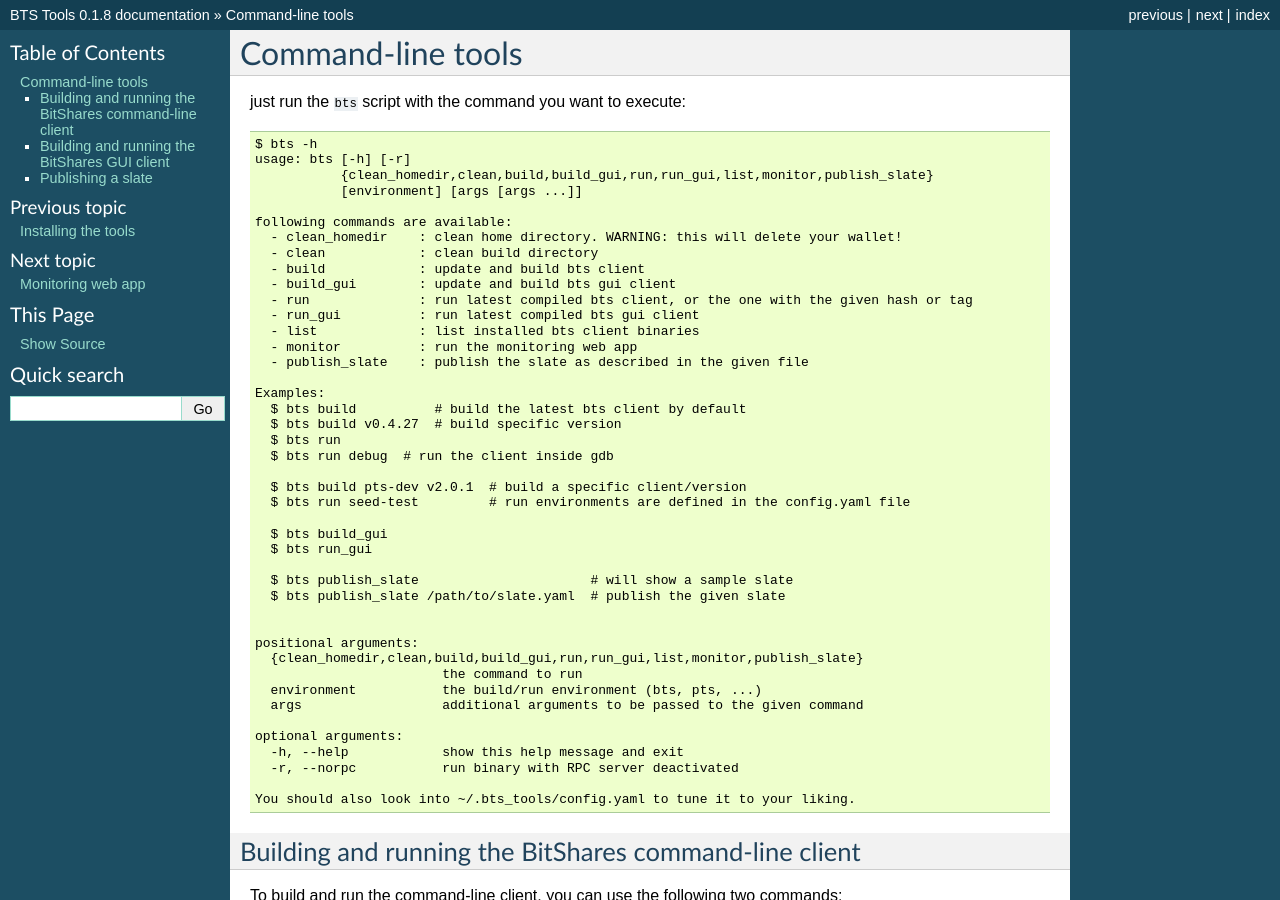
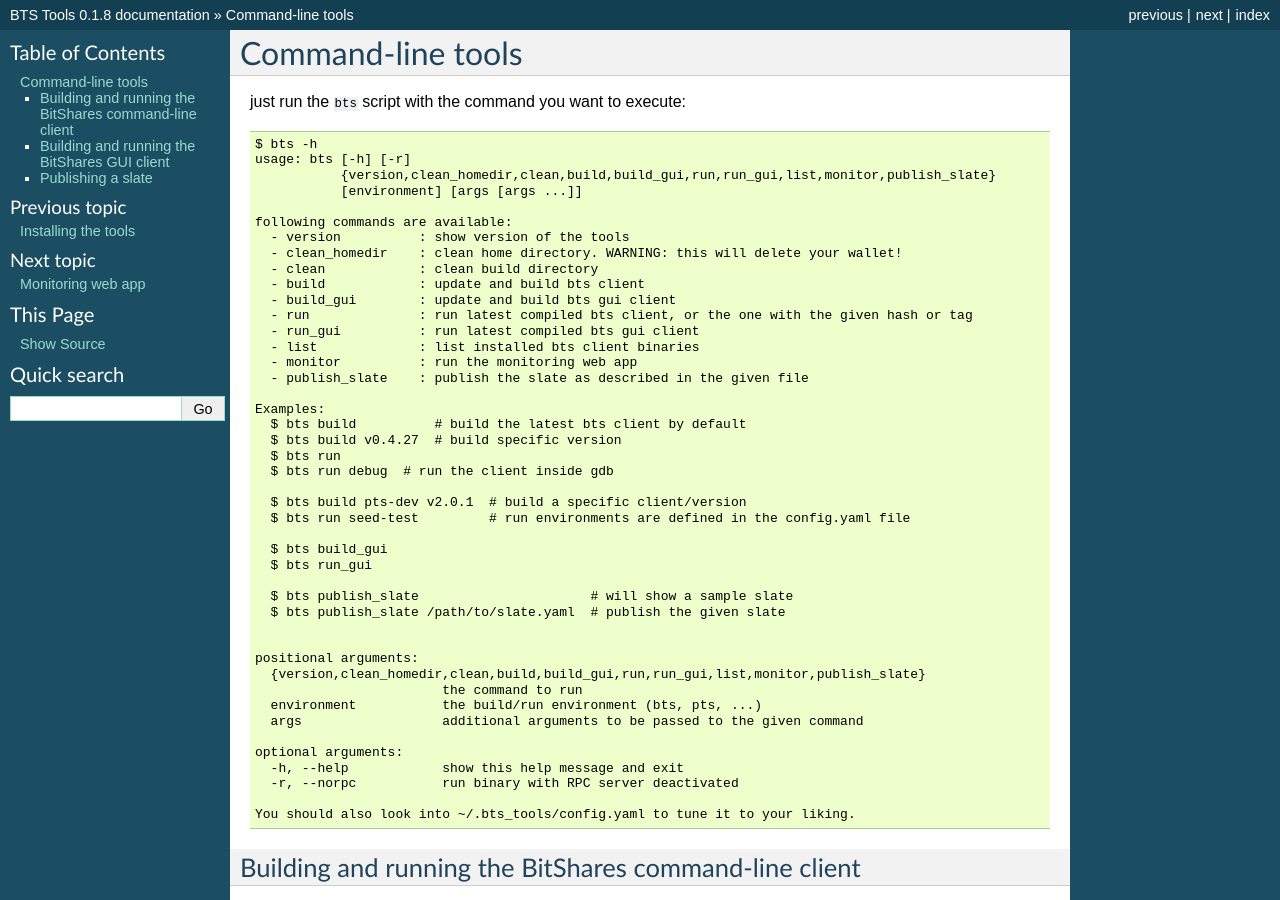
Before and after one commit to wackou/bts_tools, a Sphinx documentation site: the page built from docs/cmdline.rst, in a window 1280 px wide and 900 px high. Built offline with Sphinx 7.4.7, drawn with Linux system fonts in a browser that asks for light colours.

Commit message:
Updated doc for cmdline tool

```diff
--- a/README.rst
+++ b/README.rst
@@ -27,10 +27,11 @@
 
     $ bts -h
     usage: bts [-h] [-r]
-               {clean_homedir,clean,build,build_gui,run,run_gui,list,monitor,publish_slate}
+               {version,clean_homedir,clean,build,build_gui,run,run_gui,list,monitor,publish_slate}
                [environment] [args [args ...]]
 
     following commands are available:
+      - version          : show version of the tools
       - clean_homedir    : clean home directory. WARNING: this will delete your wallet!
       - clean            : clean build directory
       - build            : update and build bts client
@@ -58,7 +59,7 @@
 
 
     positional arguments:
-      {clean_homedir,clean,build,build_gui,run,run_gui,list,monitor,publish_slate}
+      {version,clean_homedir,clean,build,build_gui,run,run_gui,list,monitor,publish_slate}
                             the command to run
       environment           the build/run environment (bts, pts, ...)
       args                  additional arguments to be passed to the given command
--- a/docs/cmdline.rst
+++ b/docs/cmdline.rst
@@ -8,10 +8,11 @@
 
     $ bts -h
     usage: bts [-h] [-r]
-               {clean_homedir,clean,build,build_gui,run,run_gui,list,monitor,publish_slate}
+               {version,clean_homedir,clean,build,build_gui,run,run_gui,list,monitor,publish_slate}
                [environment] [args [args ...]]
 
     following commands are available:
+      - version          : show version of the tools
       - clean_homedir    : clean home directory. WARNING: this will delete your wallet!
       - clean            : clean build directory
       - build            : update and build bts client
@@ -39,7 +40,7 @@
 
 
     positional arguments:
-      {clean_homedir,clean,build,build_gui,run,run_gui,list,monitor,publish_slate}
+      {version,clean_homedir,clean,build,build_gui,run,run_gui,list,monitor,publish_slate}
                             the command to run
       environment           the build/run environment (bts, pts, ...)
       args                  additional arguments to be passed to the given command
```
Also changed, not shown: README.md (+3 -2 lines).
